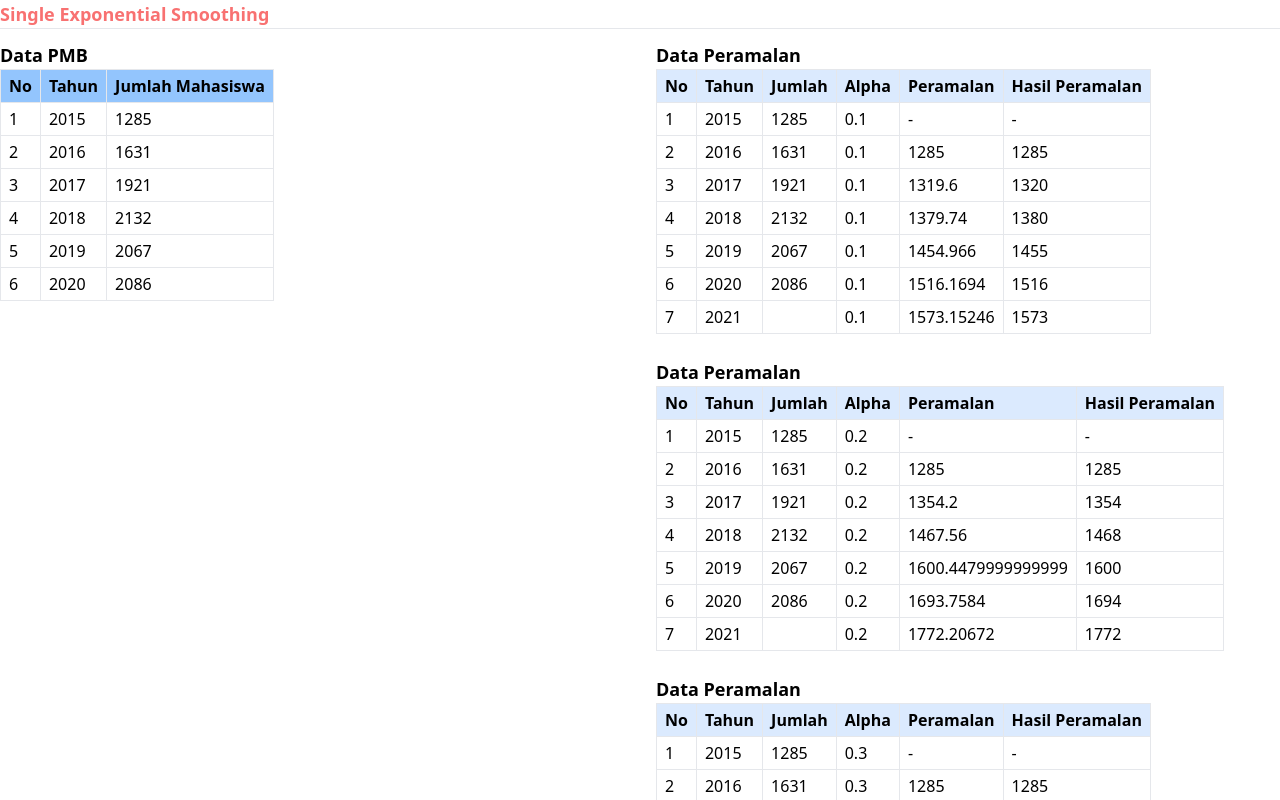
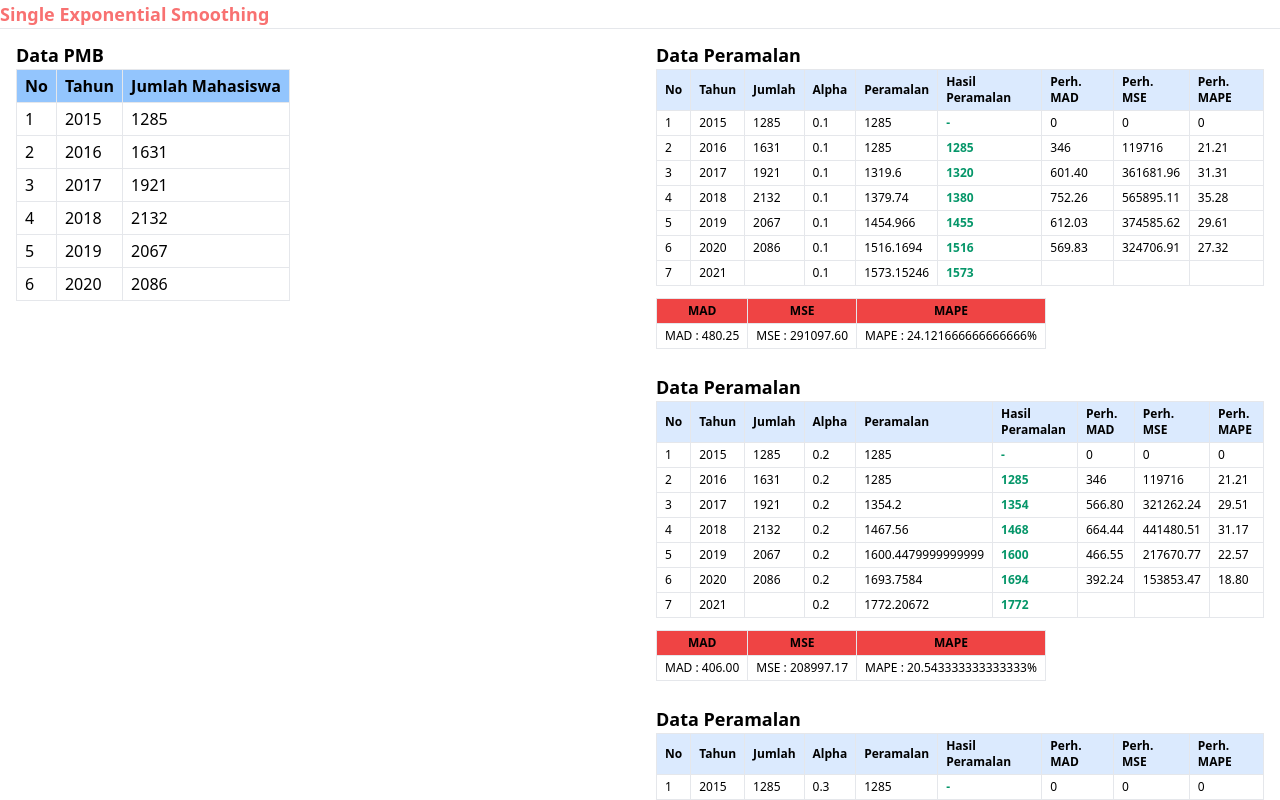
Before and after one commit to ysfwicaksana/forecast-exponential-smoothing, a Vue app: page / in a window 1280 px wide. Shown: the top 800 px of the page. Built offline with nearby package versions, Linux system fonts and the light colour scheme.

Commit message:
Adding MAD, MSE, MAPE & external functionSES

```diff
--- a/src/components/TableForecast.vue
+++ b/src/components/TableForecast.vue
@@ -4,29 +4,72 @@
     <table class="table-auto border-collapse border-solid">
       <thead>
         <tr>
-          <th class="bg-blue-100 border text-left px-2 py-1 font-hairline">
+          <th
+            class="bg-blue-100 border text-left text-xs px-2 py-1 font-hairline"
+          >
             No
           </th>
-          <th class="bg-blue-100 border text-left px-2 py-1">Tahun</th>
-          <th class="bg-blue-100 border text-left px-2 py-1">Jumlah</th>
-          <th class="bg-blue-100 border text-left px-2 py-1">Alpha</th>
-          <th class="bg-blue-100 border text-left px-2 py-1">Peramalan</th>
-          <th class="bg-blue-100 border text-left px-2 py-1">
+          <th class="bg-blue-100 border text-left text-xs px-2 py-1">Tahun</th>
+          <th class="bg-blue-100 border text-left text-xs px-2 py-1">Jumlah</th>
+          <th class="bg-blue-100 border text-left text-xs px-2 py-1">Alpha</th>
+          <th class="bg-blue-100 border text-left text-xs px-2 py-1">
+            Peramalan
+          </th>
+          <th class="bg-blue-100 border text-left text-xs px-2 py-1">
             Hasil Peramalan
+          </th>
+          <th class="bg-blue-100 border text-left text-xs px-2 py-1">
+            Perh. MAD
+          </th>
+          <th class="bg-blue-100 border text-left text-xs px-2 py-1">
+            Perh. MSE
+          </th>
+          <th class="bg-blue-100 border text-left text-xs px-2 py-1">
+            Perh. MAPE
           </th>
         </tr>
       </thead>
 
       <tbody>
         <tr v-for="(forecast, index) in dataset" :key="index">
-          <td class="border px-2 py-1">{{ index + 1 }}</td>
-          <td class="border px-2 py-1">{{ forecast.tahun }}</td>
-          <td class="border px-2 py-1">{{ forecast.jumlah }}</td>
-          <td class="border px-2 py-1">{{ forecast.alpha }}</td>
-          <td class="border px-2 py-1">{{ forecast.forecast }}</td>
-          <td class="border px-2 py-1">{{ forecast.result }}</td>
+          <td class="border px-2 text-xs py-1">{{ index + 1 }}</td>
+          <td class="border px-2 text-xs py-1">{{ forecast.period }}</td>
+          <td class="border px-2 text-xs py-1">{{ forecast.qty }}</td>
+          <td class="border px-2 text-xs py-1">{{ forecast.alpha }}</td>
+          <td class="border px-2 text-xs py-1">{{ forecast.forecast }}</td>
+          <td class="border px-2 text-xs py-1 text-green-600 font-semibold">
+            {{ forecast.result }}
+          </td>
+          <td class="border px-2 text-xs py-1">{{ forecast.mad }}</td>
+          <td class="border px-2 text-xs py-1">{{ forecast.mse }}</td>
+          <td class="border px-2 text-xs py-1">{{ forecast.mape }}</td>
         </tr>
       </tbody>
+    </table>
+
+    <table class="mt-3 table-auto border-collapse border-solid">
+      <tr>
+        <th
+          class="bg-red-500 border text-center text-xs px-2 py-1 font-hairline"
+        >
+          MAD
+        </th>
+        <th
+          class="bg-red-500 border text-center text-xs px-2 py-1 font-hairline"
+        >
+          MSE
+        </th>
+        <th
+          class="bg-red-500 border text-center text-xs px-2 py-1 font-hairline"
+        >
+          MAPE
+        </th>
+      </tr>
+      <tr>
+        <td class="border px-2 text-xs py-1">MAD : {{ mad.toFixed(2) }}</td>
+        <td class="border px-2 text-xs py-1">MSE : {{ mse.toFixed(2) }}</td>
+        <td class="border px-2 text-xs py-1">MAPE : {{ mape }}%</td>
+      </tr>
     </table>
   </div>
 </template>
@@ -38,6 +81,18 @@ export default {
       type: Object,
       required: true,
     },
+    mse: {
+      type: Number,
+      required: true,
+    },
+    mad: {
+      type: Number,
+      required: true,
+    },
+    mape: {
+      type: Number,
+      required: true,
+    },
   },
 };
 </script>
--- a/src/components/TablePmb.vue
+++ b/src/components/TablePmb.vue
@@ -15,8 +15,8 @@
       <tbody>
         <tr v-for="(pmb, index) in dataset" :key="index">
           <td class="border px-2 py-1">{{ index + 1 }}</td>
-          <td class="border px-2 py-1">{{ pmb.tahun }}</td>
-          <td class="border px-2 py-1">{{ pmb.jumlah }}</td>
+          <td class="border px-2 py-1">{{ pmb.period }}</td>
+          <td class="border px-2 py-1">{{ pmb.qty }}</td>
         </tr>
       </tbody>
     </table>
--- a/src/utils/data.js
+++ /dev/null
@@ -1,28 +0,0 @@
-const pmbData = [
-  {
-    tahun: "2015",
-    jumlah: 1285,
-  },
-  {
-    tahun: "2016",
-    jumlah: 1631,
-  },
-  {
-    tahun: "2017",
-    jumlah: 1921,
-  },
-  {
-    tahun: "2018",
-    jumlah: 2132,
-  },
-  {
-    tahun: "2019",
-    jumlah: 2067,
-  },
-  {
-    tahun: "2020",
-    jumlah: 2086,
-  },
-];
-
-export default pmbData;
--- /dev/null
+++ b/src/utils/dataset.js
@@ -0,0 +1,28 @@
+const dataset = [
+  {
+    period: "2015",
+    qty: 1285,
+  },
+  {
+    period: "2016",
+    qty: 1631,
+  },
+  {
+    period: "2017",
+    qty: 1921,
+  },
+  {
+    period: "2018",
+    qty: 2132,
+  },
+  {
+    period: "2019",
+    qty: 2067,
+  },
+  {
+    period: "2020",
+    qty: 2086,
+  },
+];
+
+export default dataset;
--- /dev/null
+++ b/src/utils/forecast/error.js
@@ -0,0 +1,32 @@
+const MSE = (data) => {
+  var sumMSE = 0;
+  data.forEach((mse, i) => {
+    if (i !== data.length - 1) {
+      sumMSE += Number(mse.mse);
+    }
+  });
+
+  return sumMSE / (data.length - 1);
+};
+const MAD = (data) => {
+  var sumMAD = 0;
+  data.forEach((mad, i) => {
+    if (i !== data.length - 1) {
+      sumMAD += Number(mad.mad);
+    }
+  });
+
+  return sumMAD / (data.length - 1);
+};
+const MAPE = (data) => {
+  var sumMAPE = 0;
+  data.forEach((mape, i) => {
+    if (i !== data.length - 1) {
+      sumMAPE += Number(mape.mape);
+    }
+  });
+
+  return sumMAPE / (data.length - 1);
+};
+
+export { MSE, MAD, MAPE };
--- /dev/null
+++ b/src/utils/forecast/exponential-smoothing/ses.js
@@ -0,0 +1,82 @@
+const SES = (dataset) => {
+  let allForecast = [];
+  for (let index = 0.1; index < 1; index += 0.1) {
+    if (index.toFixed(1) == 1.0) {
+      continue;
+    }
+
+    let alpha = index.toFixed(1);
+    let bufferForecast = [];
+    dataset.forEach((data, index) => {
+      if (index === 0) {
+        bufferForecast.push({
+          i: index,
+          period: data.period,
+          alpha: alpha,
+          qty: data.qty,
+          forecast: data.qty,
+          result: "-",
+          mad: 0,
+          mse: 0,
+          mape: 0,
+        });
+      } else if (index === 1) {
+        let last = Object.values(bufferForecast)[
+          Object.keys(bufferForecast).length - 1
+        ];
+
+        bufferForecast.push({
+          i: index,
+          period: data.period,
+          alpha: alpha,
+          qty: data.qty,
+          forecast: last.qty,
+          result: last.qty,
+          mad: data.qty - last.qty,
+          mse: Math.pow(data.qty - last.qty, 2),
+          mape: (((data.qty - last.qty) / data.qty) * 100).toFixed(2),
+        });
+      } else {
+        let last = Object.values(bufferForecast)[
+          Object.keys(bufferForecast).length - 1
+        ];
+
+        let forecast = last.forecast + alpha * (last.qty - last.forecast);
+
+        bufferForecast.push({
+          i: index,
+          period: data.period,
+          alpha: alpha,
+          qty: data.qty,
+          forecast: forecast,
+          result: Math.round(forecast),
+          mad: Math.abs(data.qty - forecast).toFixed(2),
+          mse: Math.pow(data.qty - forecast, 2).toFixed(2),
+          mape: (((data.qty - forecast) / data.qty) * 100).toFixed(2),
+        });
+      }
+    });
+
+    //start: hasil peramalan tahun selanjutnya
+    let predict = Object.values(bufferForecast)[
+      Object.keys(bufferForecast).length - 1
+    ];
+
+    bufferForecast.push({
+      i: predict.i + 1,
+      period: parseInt(predict.period) + 1,
+      alpha: alpha,
+      forecast: predict.forecast + alpha * (predict.qty - predict.forecast),
+      result: Math.round(
+        predict.forecast + alpha * (predict.qty - predict.forecast)
+      ),
+    });
+
+    allForecast.push(bufferForecast);
+    //end: hasil peramalan tahun selanjutnya
+  }
+
+  return allForecast;
+};
+
+export default SES;
--- a/src/views/forecast/SingleExponentialSmoothing.vue
+++ b/src/views/forecast/SingleExponentialSmoothing.vue
@@ -2,21 +2,66 @@
   <div>
     <h1 class="text-red-400 font-bold text-lg">Single Exponential Smoothing</h1>
     <hr />
-    <div class="container mx-auto">
+    <div class="container px-4">
       <div class="grid grid-cols-2 gap-8">
         <div>
           <table-pmb :dataset="pmb" />
         </div>
         <div>
-          <table-forecast :dataset="forecast1" />
-          <table-forecast :dataset="forecast2" />
-          <table-forecast :dataset="forecast3" />
-          <table-forecast :dataset="forecast4" />
-          <table-forecast :dataset="forecast5" />
-          <table-forecast :dataset="forecast6" />
-          <table-forecast :dataset="forecast7" />
-          <table-forecast :dataset="forecast8" />
-          <table-forecast :dataset="forecast9" />
+          <table-forecast
+            :dataset="forecast1.dataset"
+            :mse="forecast1.mse"
+            :mad="forecast1.mad"
+            :mape="forecast1.mape"
+          />
+          <table-forecast
+            :dataset="forecast2.dataset"
+            :mse="forecast2.mse"
+            :mad="forecast2.mad"
+            :mape="forecast2.mape"
+          />
+          <table-forecast
+            :dataset="forecast3.dataset"
+            :mse="forecast3.mse"
+            :mad="forecast3.mad"
+            :mape="forecast3.mape"
+          />
+          <table-forecast
+            :dataset="forecast4.dataset"
+            :mse="forecast4.mse"
+            :mad="forecast4.mad"
+            :mape="forecast4.mape"
+          />
+          <table-forecast
+            :dataset="forecast5.dataset"
+            :mse="forecast5.mse"
+            :mad="forecast5.mad"
+            :mape="forecast5.mape"
+          />
+          <table-forecast
+            :dataset="forecast6.dataset"
+            :mse="forecast6.mse"
+            :mad="forecast6.mad"
+            :mape="forecast6.mape"
+          />
+          <table-forecast
+            :dataset="forecast7.dataset"
+            :mse="forecast7.mse"
+            :mad="forecast7.mad"
+            :mape="forecast7.mape"
+          />
+          <table-forecast
+            :dataset="forecast8.dataset"
+            :mse="forecast8.mse"
+            :mad="forecast8.mad"
+            :mape="forecast8.mape"
+          />
+          <table-forecast
+            :dataset="forecast9.dataset"
+            :mse="forecast9.mse"
+            :mad="forecast9.mad"
+            :mape="forecast9.mape"
+          />
         </div>
       </div>
     </div>
@@ -24,9 +69,11 @@
 </template>
 
 <script>
-import pmbData from "../../utils/data";
+import dataset from "../../utils/dataset";
 import TableForecast from "../../components/TableForecast.vue";
 import TablePmb from "../../components/TablePmb.vue";
+import { MSE, MAD, MAPE } from "../../utils/forecast/error";
+import SES from "../../utils/forecast/exponential-smoothing/ses";
 
 export default {
   components: {
@@ -36,104 +83,124 @@ export default {
   data() {
     return {
       pmb: [],
-      forecast: [],
-      forecast1: [],
-      forecast2: [],
-      forecast3: [],
-      forecast4: [],
-      forecast5: [],
-      forecast6: [],
-      forecast7: [],
-      forecast8: [],
-      forecast9: [],
+      forecast1: {
+        dataset: [],
+        mse: 0,
+        mad: 0,
+        mape: 0,
+      },
+      forecast2: {
+        dataset: [],
+        mse: 0,
+        mad: 0,
+        mape: 0,
+      },
+      forecast3: {
+        dataset: [],
+        mse: 0,
+        mad: 0,
+      },
+      forecast4: {
+        dataset: [],
+        mse: 0,
+        mad: 0,
+        mape: 0,
+      },
+      forecast5: {
+        dataset: [],
+        mse: 0,
+        mad: 0,
+        mape: 0,
+      },
+      forecast6: {
+        dataset: [],
+        mse: 0,
+        mad: 0,
+        mape: 0,
+      },
+      forecast7: {
+        dataset: [],
+        mse: 0,
+        mad: 0,
+        mape: 0,
+      },
+      forecast8: {
+        dataset: [],
+        mse: 0,
+        mad: 0,
+        mape: 0,
+      },
+      forecast9: {
+        dataset: [],
+        mse: 0,
+        mad: 0,
+        mape: 0,
+      },
     };
   },
   mounted() {
-    this.pmb = pmbData;
+    this.pmb = dataset;
     this.generateSes();
   },
 
   methods: {
     generateSes() {
-      let allForecast = [];
-      for (let index = 0.1; index < 1; index += 0.1) {
-        if (index.toFixed(1) == 1.0) {
-          continue;
-        }
+      const sesResult = SES(dataset);
 
-        let alpha = index.toFixed(1);
-
-        let bufferForecast = [];
-        pmbData.forEach((data, index) => {
-          if (index === 0) {
-            bufferForecast.push({
-              i: index,
-              tahun: data.tahun,
-              alpha: alpha,
-              jumlah: data.jumlah,
-              forecast: "-",
-              result: "-",
-            });
-          } else if (index === 1) {
-            let last = Object.values(bufferForecast)[
-              Object.keys(bufferForecast).length - 1
-            ];
-
-            bufferForecast.push({
-              i: index,
-              tahun: data.tahun,
-              alpha: alpha,
-              jumlah: data.jumlah,
-              forecast: last.jumlah,
-              result: last.jumlah,
-            });
-          } else {
-            let last = Object.values(bufferForecast)[
-              Object.keys(bufferForecast).length - 1
-            ];
-            let forecast =
-              last.forecast + alpha * (last.jumlah - last.forecast);
-
-            bufferForecast.push({
-              i: index,
-              tahun: data.tahun,
-              alpha: alpha,
-              jumlah: data.jumlah,
-              forecast: forecast,
-              result: Math.round(forecast),
-            });
-          }
-        });
-
-        //start: hasil peramalan tahun selanjutnya
-        let predict = Object.values(bufferForecast)[
-          Object.keys(bufferForecast).length - 1
-        ];
-
-        bufferForecast.push({
-          i: predict.i + 1,
-          tahun: parseInt(predict.tahun) + 1,
-          alpha: alpha,
-          forecast:
-            predict.forecast + alpha * (predict.jumlah - predict.forecast),
-          result: Math.round(
-            predict.forecast + alpha * (predict.jumlah - predict.forecast)
-          ),
-        });
-        this.forecast = bufferForecast;
-        allForecast.push(bufferForecast);
-        //end: hasil peramalan tahun selanjutnya
-      }
-
-      this.forecast1 = allForecast[0];
-      this.forecast2 = allForecast[1];
-      this.forecast3 = allForecast[2];
-      this.forecast4 = allForecast[3];
-      this.forecast5 = allForecast[4];
-      this.forecast6 = allForecast[5];
-      this.forecast7 = allForecast[6];
-      this.forecast8 = allForecast[7];
-      this.forecast9 = allForecast[8];
+      this.forecast1 = {
+        dataset: sesResult[0],
+        mse: MSE(sesResult[0]),
+        mad: MAD(sesResult[0]),
+        mape: MAPE(sesResult[0]),
+      };
+      this.forecast2 = {
+        dataset: sesResult[1],
+        mse: MSE(sesResult[1]),
+        mad: MAD(sesResult[1]),
+        mape: MAPE(sesResult[1]),
+      };
+      this.forecast3 = {
+        dataset: sesResult[2],
+        mse: MSE(sesResult[2]),
+        mad: MAD(sesResult[2]),
+        mape: MAPE(sesResult[2]),
+      };
+      this.forecast4 = {
+        dataset: sesResult[3],
+        mse: MSE(sesResult[3]),
+        mad: MAD(sesResult[3]),
+        mape: MAPE(sesResult[3]),
+      };
+      this.forecast5 = {
+        dataset: sesResult[4],
+        mse: MSE(sesResult[4]),
+        mad: MAD(sesResult[4]),
+        mape: MAPE(sesResult[4]),
+      };
+      this.forecast6 = {
+        dataset: sesResult[5],
+        mse: MSE(sesResult[5]),
+        mad: MAD(sesResult[5]),
+        mape: MAPE(sesResult[5]),
+      };
+      this.forecast7 = {
+        dataset: sesResult[6],
+        mse: MSE(sesResult[6]),
+        mad: MAD(sesResult[6]),
+        mape: MAPE(sesResult[6]),
+      };
+      this.forecast8 = {
+        dataset: sesResult[7],
+        mse: MSE(sesResult[7]),
+        mad: MAD(sesResult[7]),
+        mape: MAPE(sesResult[7]),
+      };
+      this.forecast9 = {
+        dataset: sesResult[8],
+        mse: MSE(sesResult[8]),
+        mad: MAD(sesResult[8]),
+        mape: MAPE(sesResult[8]),
+      };
     },
   },
 };
```
